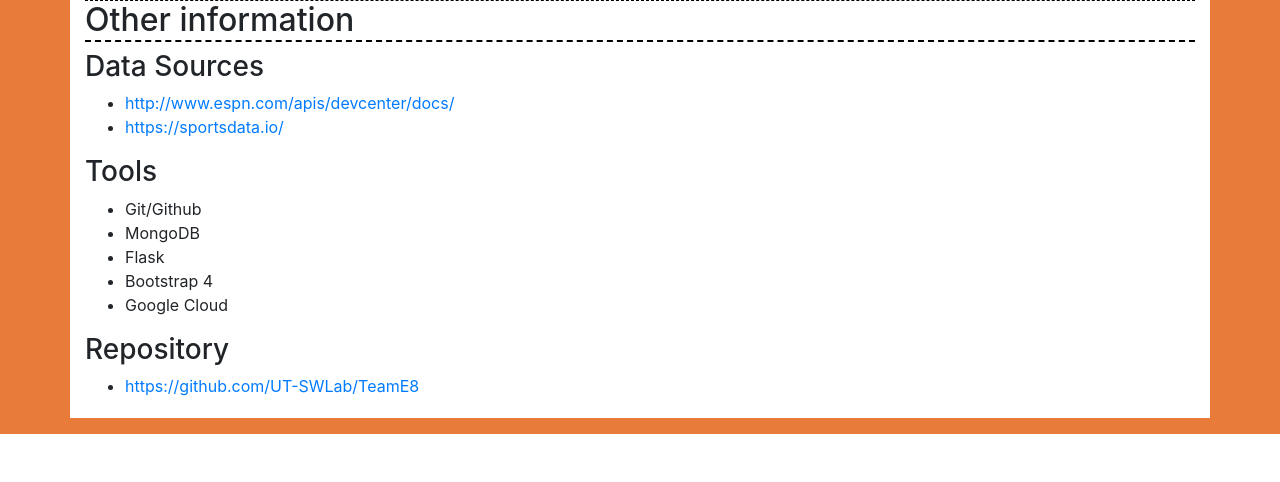
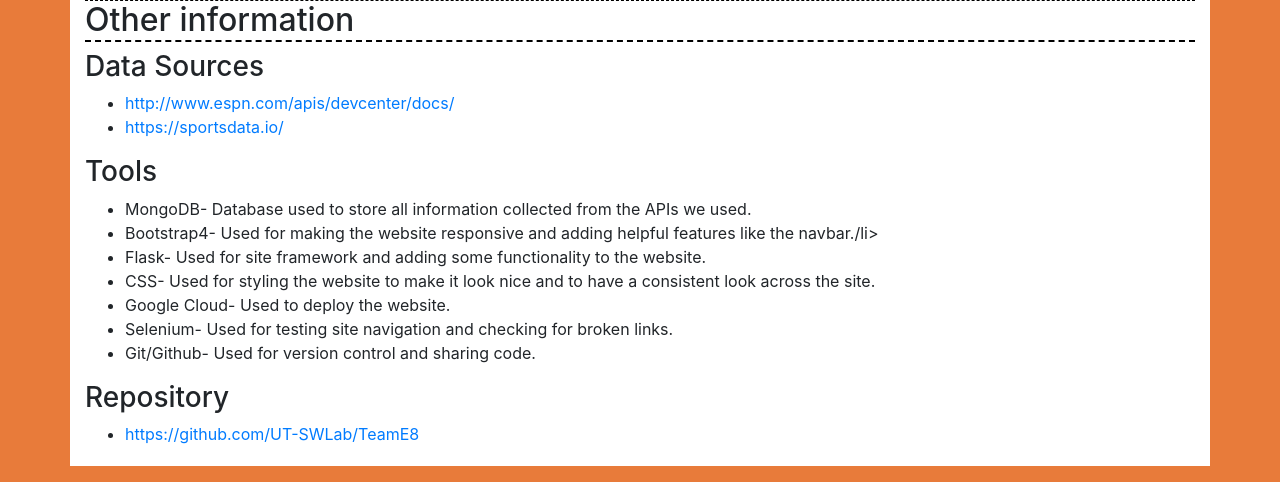
Before and after one commit to tylerpak/NCAA_Website, a Flask app: page /about in a window 1280 px wide. Shown: the part 1892-2374 px from the top of the page. Before the commit the page ends 2326 px from the top, so only its background shows below. Run offline with Flask 2, Linux system fonts and the light colour scheme; some libraries are stand-ins or nearby versions.

Commit message:
Updated about page, removed unused 'record'

```diff
--- a/templates/about.html
+++ b/templates/about.html
@@ -87,11 +87,13 @@
 </ul>
 <h3>Tools</h3>
 <ul>
-    <li>Git/Github</li>
-    <li>MongoDB</li>
-    <li>Flask</li>
-    <li>Bootstrap 4</li>
-    <li>Google Cloud</li>
+    <li>MongoDB- Database used to store all information collected from the APIs we used.</li>
+    <li>Bootstrap4- Used for making the website responsive and adding helpful features like the navbar./li>
+    <li>Flask- Used for site framework and adding some functionality to the website.</li>
+    <li>CSS- Used for styling the website to make it look nice and to have a consistent look across the site.</li>
+    <li>Google Cloud- Used to deploy the website.</li>
+    <li>Selenium- Used for testing site navigation and checking for broken links.</li>
+    <li>Git/Github- Used for version control and sharing code.</li>
 </ul>
 <h3>Repository</h3>
 <ul style="padding-bottom: 20px">
--- a/templates/team-instance.html
+++ b/templates/team-instance.html
@@ -81,6 +81,6 @@ p {
         {% endfor %}
     </div>
 </div>
-<p>Record: {{ team['record'] }}</p>
+<!-- <p>Record: {{ team['record'] }}</p> -->
 
 {% endblock %}
--- a/templates/team-model.html
+++ b/templates/team-model.html
@@ -32,7 +32,7 @@
     <div class="col-3" style="background-color:white;">
         <a href="team-instance{{ column['_id']}}" id="reference"><img src="{{ column['logo'] }}" alt="logo" style="width:80px;"></a>
         <h4>{{ column['name'] }}</h4>
-        <h6>RECORD: {{ column['record'] }}</h6>
+        <!-- <h6>RECORD: {{ column['record'] }}</h6> -->
     </div>
     {% endfor %}
    <br>
```
